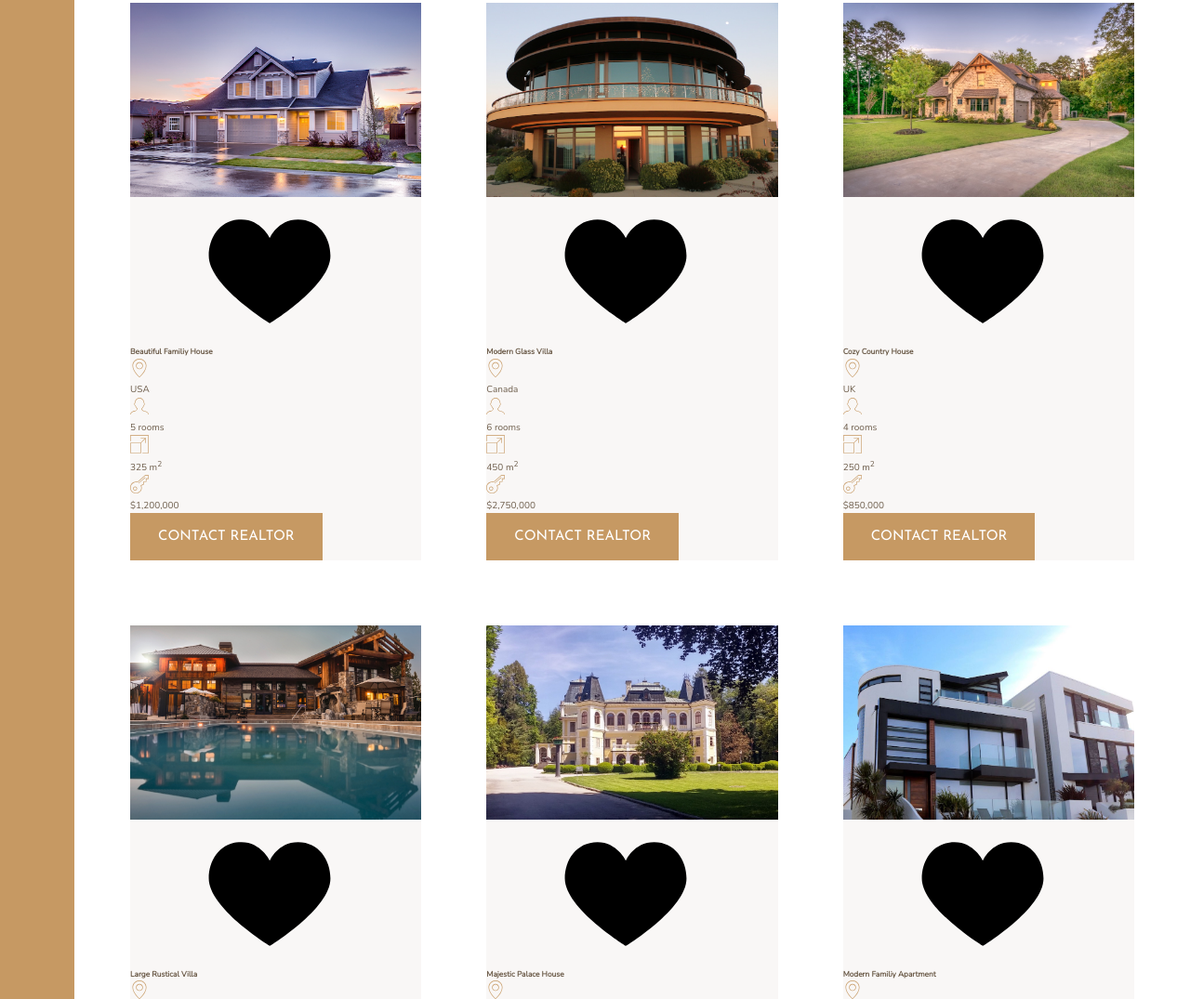
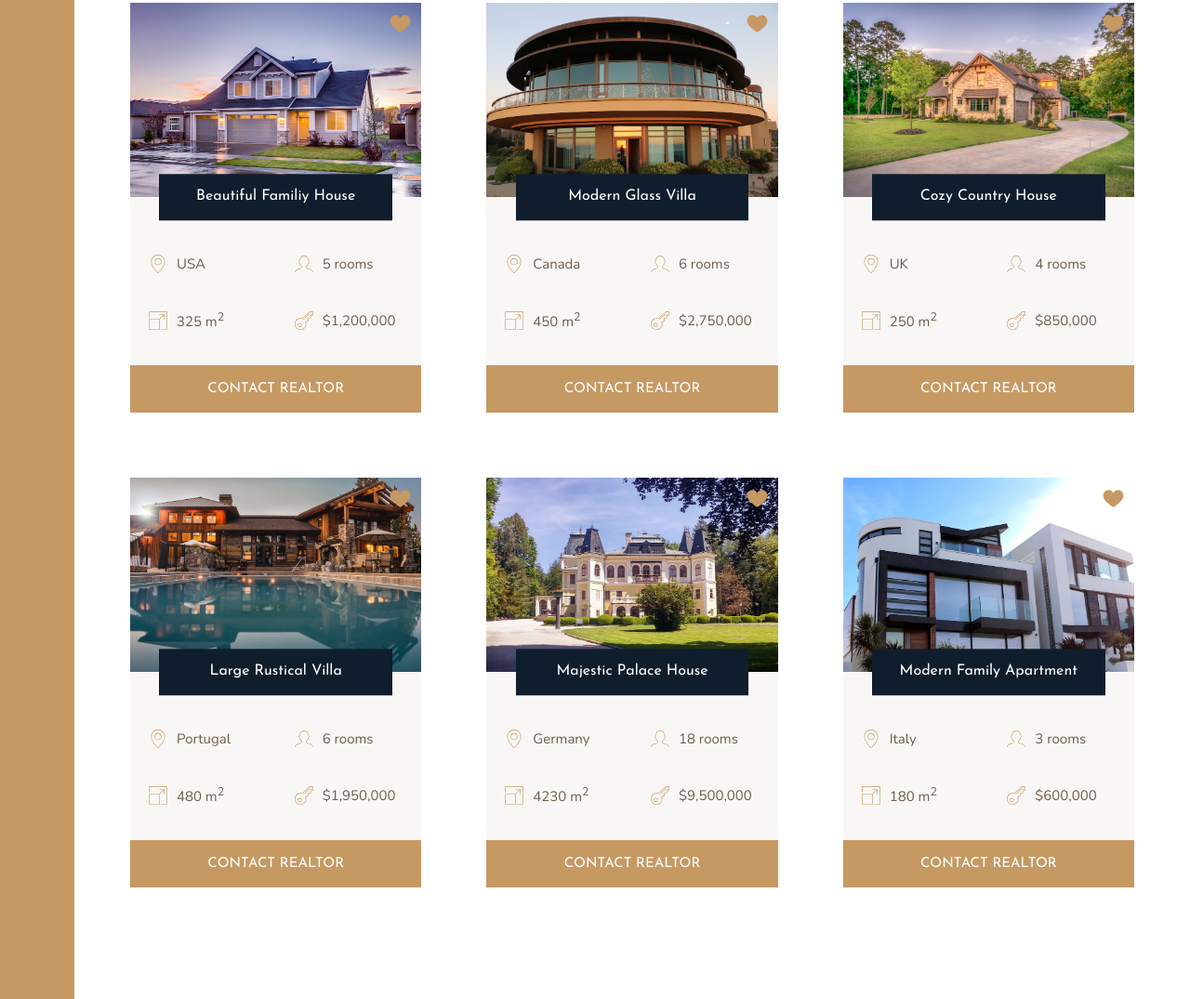
Before and after one commit to jjiang0595/CSS-SASS, a website: page Advanced_CSS_and_SASS/Nexter/index.html in a window 1280 px wide. Shown: the part 1967-3042 px from the top of the page at 93% size. Drawn offline with nearby package versions, Linux system fonts and the light colour scheme.

Commit message:
building homes pt 2

```diff
--- a/Advanced_CSS_and_SASS/Nexter/index.html
+++ b/Advanced_CSS_and_SASS/Nexter/index.html
@@ -255,7 +255,7 @@
             <svg class="home__like">
                 <use href="img/sprite.svg#icon-heart-full"></use>
             </svg>
-            <h5 class="home__name">Modern Familiy Apartment</h5>
+            <h5 class="home__name">Modern Family Apartment</h5>
             <div class="home__location">
                 <svg>
                     <use href="img/sprite.svg#icon-map-pin"></use>
--- a/Advanced_CSS_and_SASS/Nexter/sass/_homes.scss
+++ b/Advanced_CSS_and_SASS/Nexter/sass/_homes.scss
@@ -5,37 +5,72 @@
   display: grid;
   grid-template-columns: repeat(auto-fit, minmax(25rem, 1fr));
   grid-gap: 7rem;
-
 }
 
 .home {
   background-color: $color-grey-light-1;
 
+  display: grid;
+  grid-template-columns: repeat(2, 1fr);
+  grid-row-gap: 3.5rem;
+
   &__img {
     width: 100%;
+    grid-row: 1 / 2;
+    grid-column: 1 / -1;
   }
 
   &__like {
-
+    grid-row: 1 / 2;
+    grid-column: 2 / 3;
+    fill: $color-primary;
+    height: 2.5rem;
+    width: 2.5rem;
+    justify-self: end;
+    margin: 1rem;
   }
 
   &__name {
+    grid-row: 1 / 2;
+    grid-column: 1 / -1;
+    justify-self: center;
+    align-self: end;
 
+    width: 80%;
+    font-family: $font-display;
+    font-size: 1.6rem;
+    text-align: center;
+    padding: 1.25rem;
+    background-color: $color-secondary;
+    color: #fff;
+    font-weight: 400;
+    transform: translateY(50%);
+  }
+
+  &__location,
+  &__rooms {
+    margin-top: 2.5rem;
   }
 
   &__location,
   &__rooms,
   &__area,
   &__price {
+    display: flex;
+    align-items: center;
+    gap: 1rem; // simple as that.
+
+    font-size: 1.5rem;
+    margin-left: 2rem;
 
     svg {
       fill: $color-primary;
       height: 2rem;
       width: 2rem;
     }
+  }
 
-    p {
-
-    }
+  &__btn {
+    grid-column: 1 / -1;
   }
 }
```
Also changed, not shown: Advanced_CSS_and_SASS/Nexter/css/style.css, Advanced_CSS_and_SASS/Nexter/sass/main.css.
